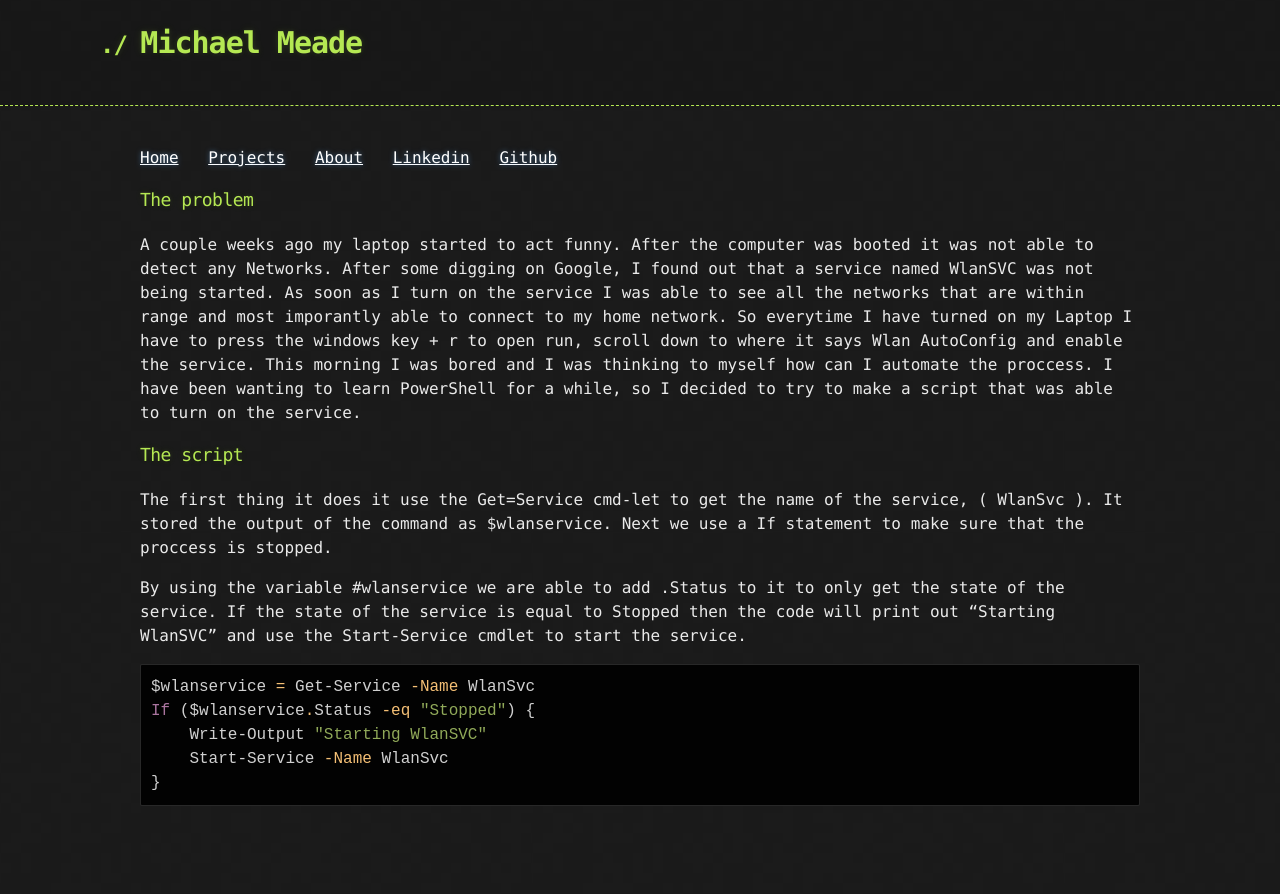
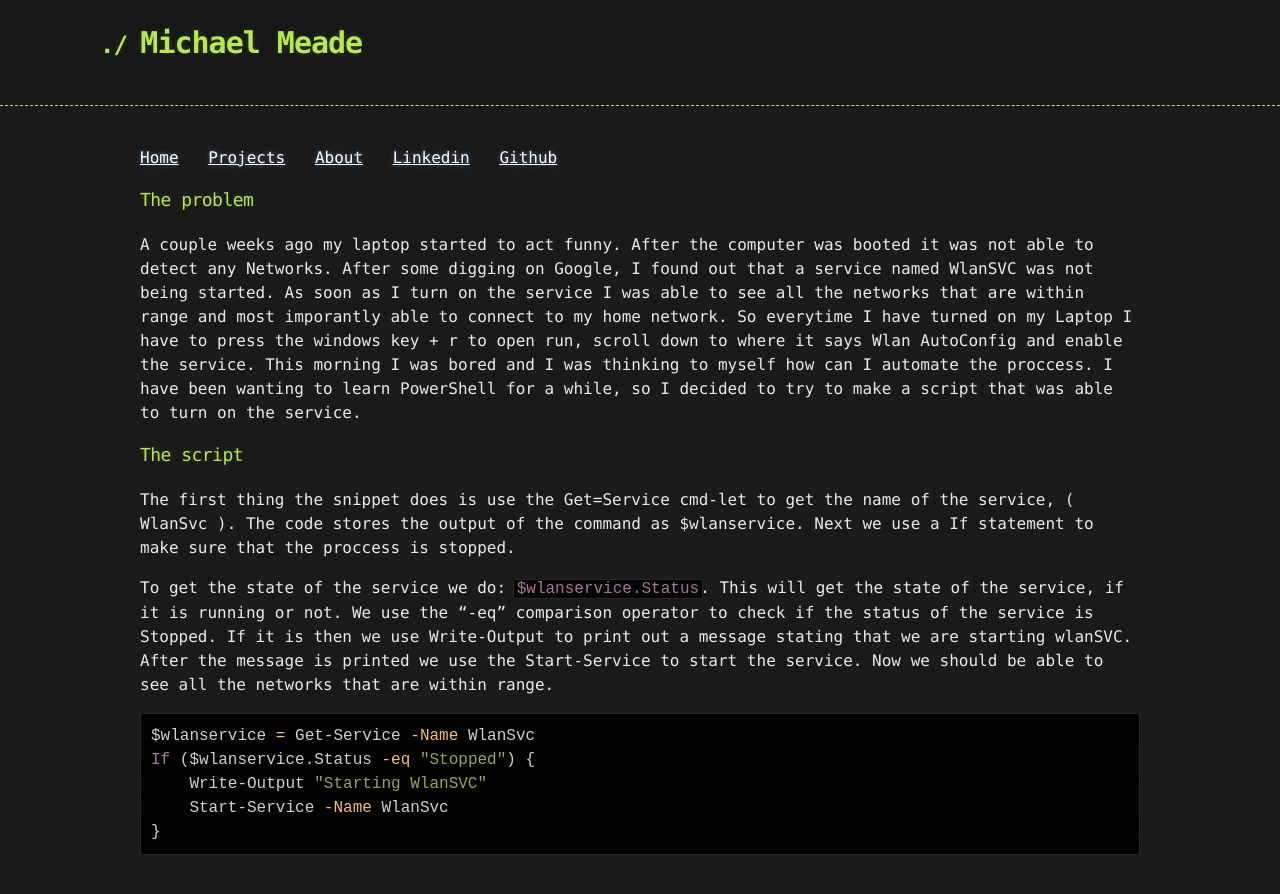
Before and after one commit to Michael-Meade/MinerFind, a Jekyll site: the page built from Projects/Powershell-script-starts-wlanSVC.md, in a window 1280 px wide. Shown: the top 894 px of the page. Built offline with Jekyll 4.4.1, drawn with Linux system fonts in a browser that asks for light colours; our own code applies the rules of GitHub Pages for plain Markdown files; the repository's description, which GitHub fills in, is left out.

Commit message:
Update Powershell-script-starts-wlanSVC.md

````diff
--- a/Projects/Powershell-script-starts-wlanSVC.md
+++ b/Projects/Powershell-script-starts-wlanSVC.md
@@ -4,9 +4,9 @@ A couple weeks ago my laptop started to act funny. After the computer was booted
 
 
 ### The script
-The first thing it does it use the Get=Service cmd-let to get the name of the service,  ( WlanSvc ). It stored the output of the command as $wlanservice. Next we use a If statement to make sure that the proccess is stopped.
+The first thing the snippet does is use the Get=Service cmd-let to get the name of the service,  ( WlanSvc ). The code stores the output of the command as $wlanservice. Next we use a If statement to make sure that the proccess is stopped.
 
-By using the variable #wlanservice we are able to add .Status to it to only get the state of the service. If the state of the service is equal to Stopped then the code will print out "Starting WlanSVC" and use the Start-Service cmdlet to start the service.
+To get the state of the service we do: `$wlanservice.Status`. This will get the state of the service, if it is running or not. We use the "-eq" comparison operator to check if the status of the service is Stopped. If it is then we use Write-Output to print out a message stating that we are starting wlanSVC. After the message is printed we use the Start-Service to start the service.  Now we should be able to see all the networks that are within range.
 
 
 ```powershell
````
